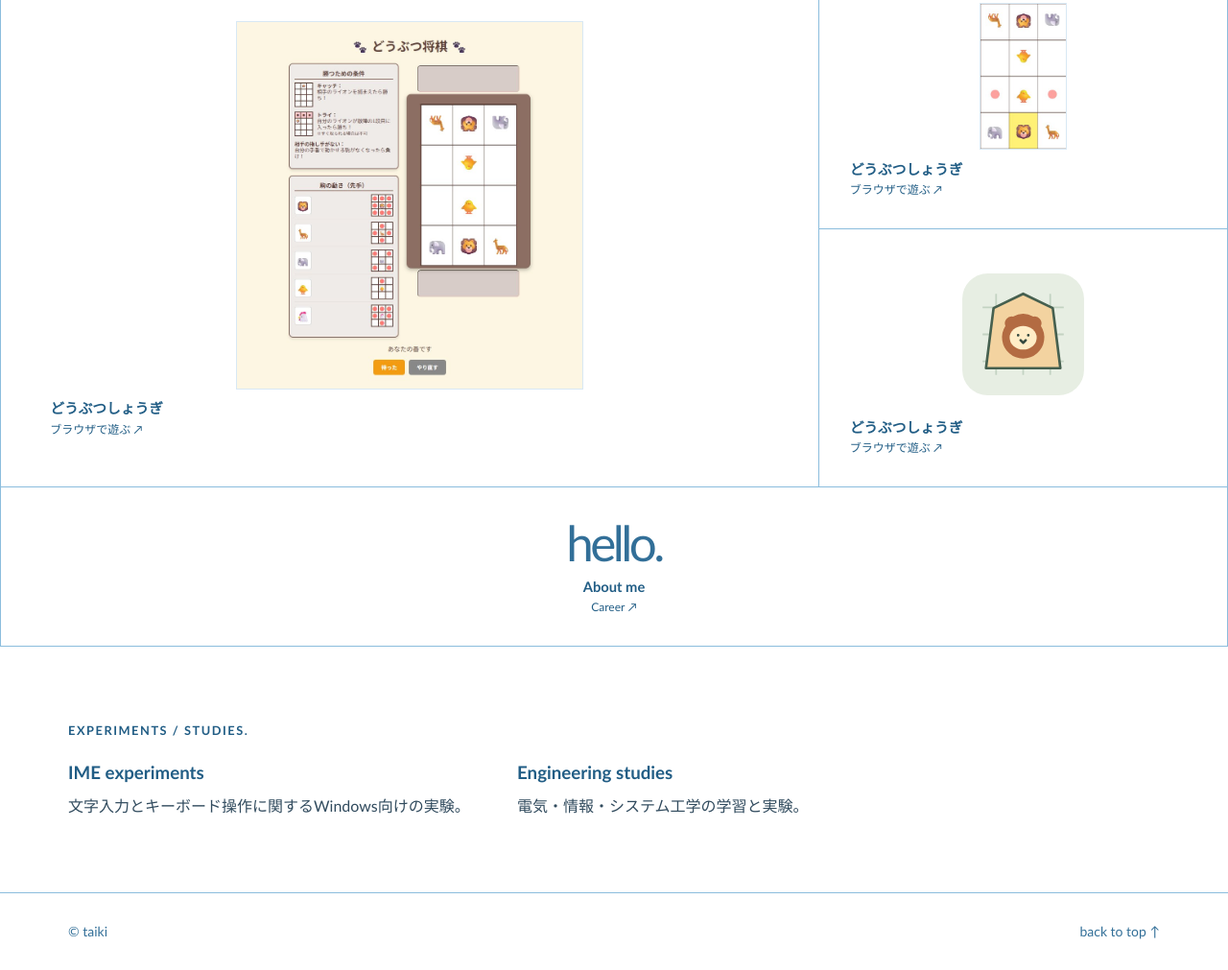
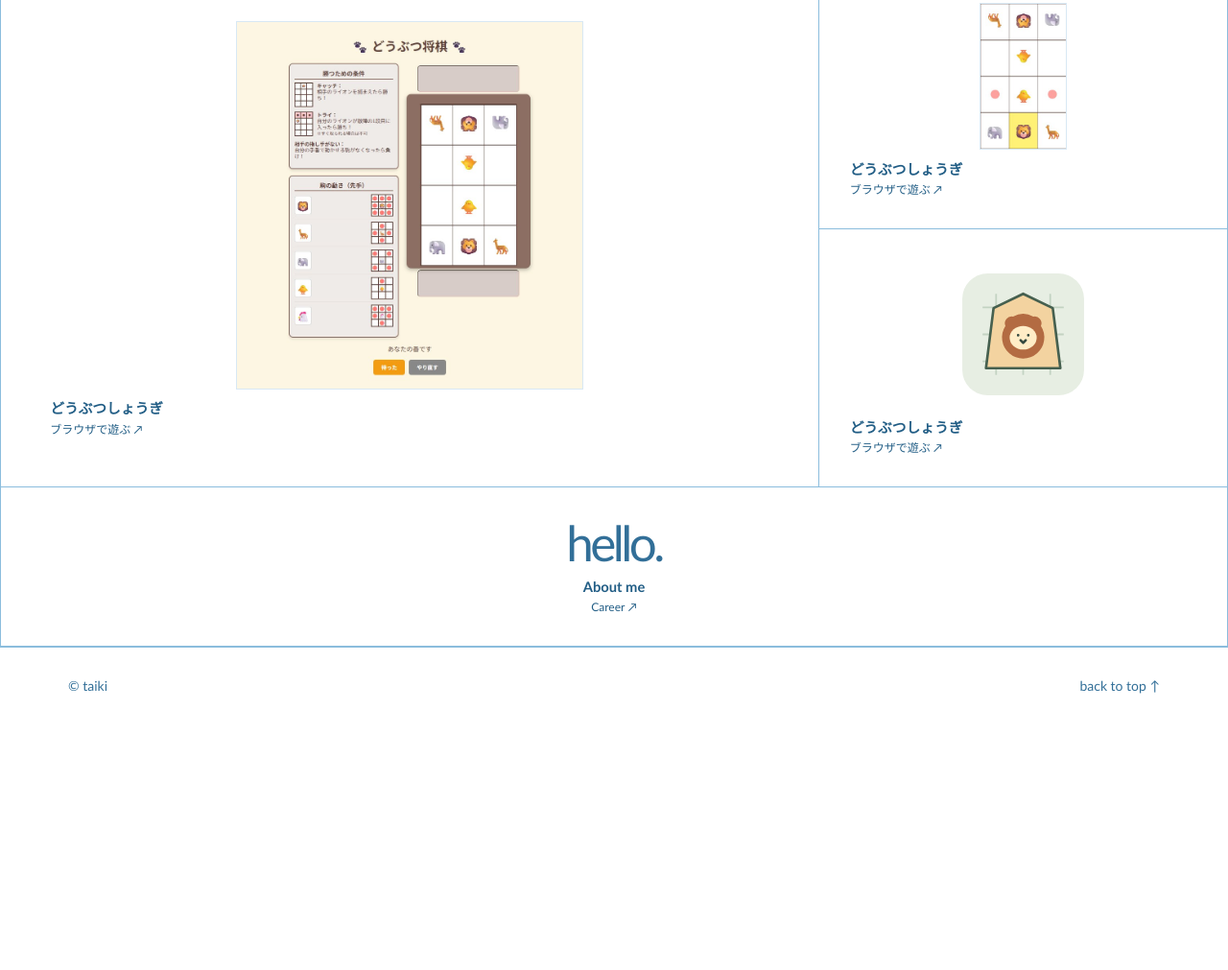
Before and after one commit to O-kagami/taiki.github.io, a plain HTML site: page index.html in a window 1280 px wide. Shown: the part 2616-3627 px from the top of the page at 96% size. After the commit the page ends 3371 px from the top, so only its background shows below. Drawn offline with Linux system fonts and the light colour scheme.

Commit message:
Remove experiments and studies section

```diff
--- a/index.html
+++ b/index.html
@@ -3,7 +3,7 @@
 <head>
 <meta charset="utf-8">
 <meta name="viewport" content="width=device-width, initial-scale=1">
-<meta name="description" content="taiki — a collection of personal projects and experiments.">
+<meta name="description" content="taiki — a collection of personal projects.">
 <meta name="theme-color" content="#ffffff">
 <title>taiki — personal portfolio</title>
 <link rel="stylesheet" href="./styles.css">
@@ -229,20 +229,6 @@
         </a>
       </div>
     </section>
-
-    <section class="content-section" id="experiments" aria-labelledby="experiments-title">
-      <h2 class="section-label" id="experiments-title" lang="en">experiments / studies.</h2>
-      <div class="experiment-list">
-        <article id="ime">
-          <h3 lang="en">IME experiments</h3>
-          <p>文字入力とキーボード操作に関するWindows向けの実験。</p>
-        </article>
-        <article id="study">
-          <h3 lang="en">Engineering studies</h3>
-          <p>電気・情報・システム工学の学習と実験。</p>
-        </article>
-      </div>
-    </section>
   </main>
   <footer><span lang="en">© taiki</span><a href="#top" lang="en">back to top ↑</a></footer>
 </body>
--- a/styles.css
+++ b/styles.css
@@ -179,17 +179,7 @@ a:focus-visible { outline: 2px solid var(--focus); outline-offset: 4px; }
   line-height: 1;
 }
 
-.content-section { padding: clamp(2.5rem, 6vw, 5rem) var(--gutter); }
 h3 { color: var(--focus); line-height: 1.35; }
-.experiment-list {
-  display: grid;
-  grid-template-columns: repeat(auto-fit, minmax(min(100%, 18rem), 1fr));
-  gap: 1.5rem 2.5rem;
-  max-width: 56rem;
-  margin-top: 1.25rem;
-}
-.experiment-list h3 { margin: 0 0 .5rem; }
-.experiment-list p { margin: 0; }
 
 footer {
   display: flex;
```
Also changed, not shown: 1 other file.
